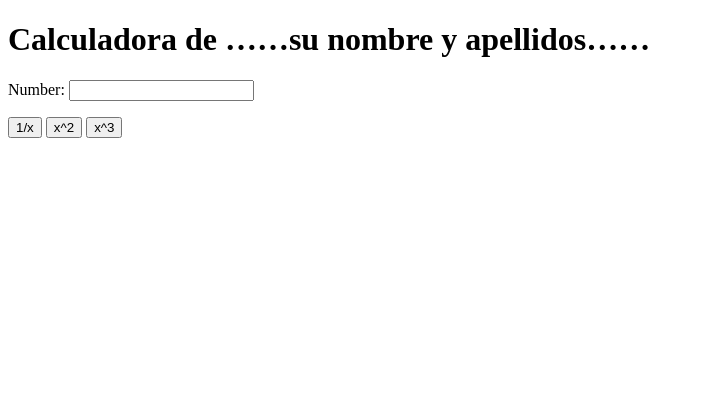
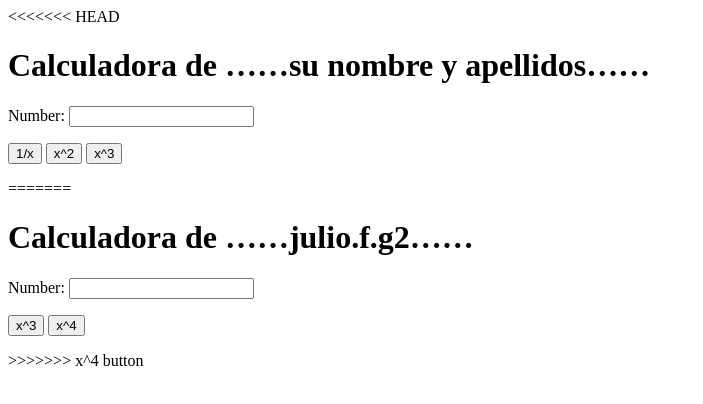
Before and after one commit to juliofg1/my_calculator, a plain HTML site: page index.html in a window 1280 px wide. Shown: the whole page, without its empty margins (0-703 px from the left). Drawn offline with Linux system fonts and the light colour scheme.

Commit message:
x^4 button

```diff
--- a/index.html
+++ b/index.html
@@ -1,5 +1,6 @@
 <!DOCTYPE html>
 <html>
+<<<<<<< HEAD
 	<head>
 		<title>Calculator</title>
 		<meta charset="utf-8">
@@ -28,4 +29,29 @@
 			}
 		</script>
 	</body>
+=======
+    <head>
+	<title>Calculator</title>
+	<meta charset="utf-8">
+    </head>
+    <body>
+	<h1>Calculadora de ……julio.f.g2……</h1>
+	Number:
+	<input type="text" id="n1">
+	<p>
+	    <button onclick="cube()"> x^3 </button>
+	    <button onclick="power_4()"> x^4</button>
+	</p>
+	<script type="text/javascript">
+	 function cube() {
+	     var num = document.getElementById("n1");
+	     num.value = Math.pow(num.value, 3);
+	 }
+	 function power_4() {
+	     var num = document.getElementById("n1");
+	     num.value = Math.pow(num.value, 4);
+	 }
+	</script>
+    </body>
+>>>>>>> x^4 button
 </html>
```
